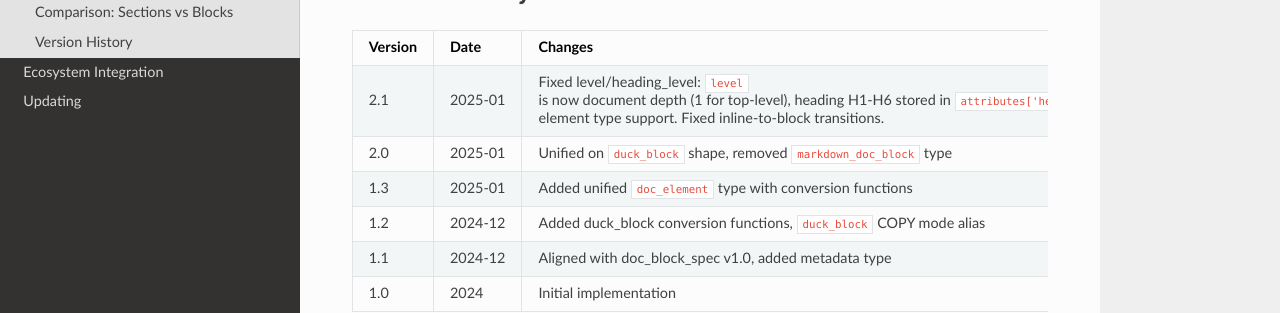
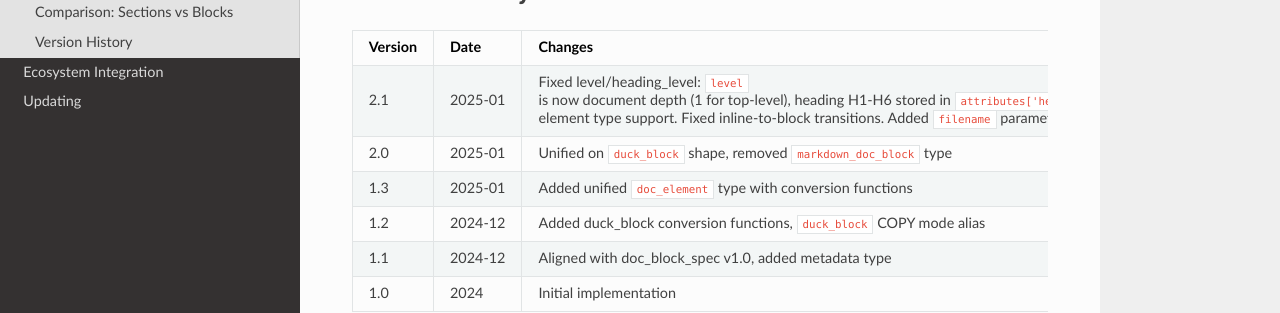
Before and after one commit to teaguesterling/duckdb_markdown, an MkDocs documentation site: the page built from docs/markdown_doc_block.md, in a window 1280 px wide and 900 px high, scrolled down 7177 px. Shown: the part 435-748 px from the top of the window. Built offline with MkDocs 1.6.1, drawn with Linux system fonts in a browser that asks for light colours; nearby versions of some CDN libraries; some of the changed text lies outside the part shown.

Commit message:
Update docs version to v1.3.6
- Update README status section to v1.3.6
- Add filename parameter alias to markdown_doc_block.md
- Update version history with filename parameter

🤖 Generated with [Claude Code](https://claude.com/claude-code)

Co-Authored-By: Claude Opus 4.5 <noreply@anthropic.com>

````diff
--- a/docs/markdown_doc_block.md
+++ b/docs/markdown_doc_block.md
@@ -82,7 +82,7 @@ STRUCT(
 ```sql
 read_markdown_blocks(
     path VARCHAR,                    -- File path or glob pattern
-    include_filepath := false,       -- Add file_path column
+    include_filepath := false,       -- Add file_path column (alias: filename)
     include_raw_html := false        -- Include raw HTML blocks
 )
 ```
@@ -349,7 +349,7 @@ The extension provides two document representations:
 
 | Version | Date | Changes |
 |---------|------|---------|
-| 2.1 | 2025-01 | Fixed level/heading_level: `level` is now document depth (1 for top-level), heading H1-H6 stored in `attributes['heading_level']`. Added `list_item` element type support. Fixed inline-to-block transitions. |
+| 2.1 | 2025-01 | Fixed level/heading_level: `level` is now document depth (1 for top-level), heading H1-H6 stored in `attributes['heading_level']`. Added `list_item` element type support. Fixed inline-to-block transitions. Added `filename` parameter alias. |
 | 2.0 | 2025-01 | Unified on `duck_block` shape, removed `markdown_doc_block` type |
 | 1.3 | 2025-01 | Added unified `doc_element` type with conversion functions |
 | 1.2 | 2024-12 | Added duck_block conversion functions, `duck_block` COPY mode alias |
````
Also changed, not shown: README.md (+1 -1 lines).
